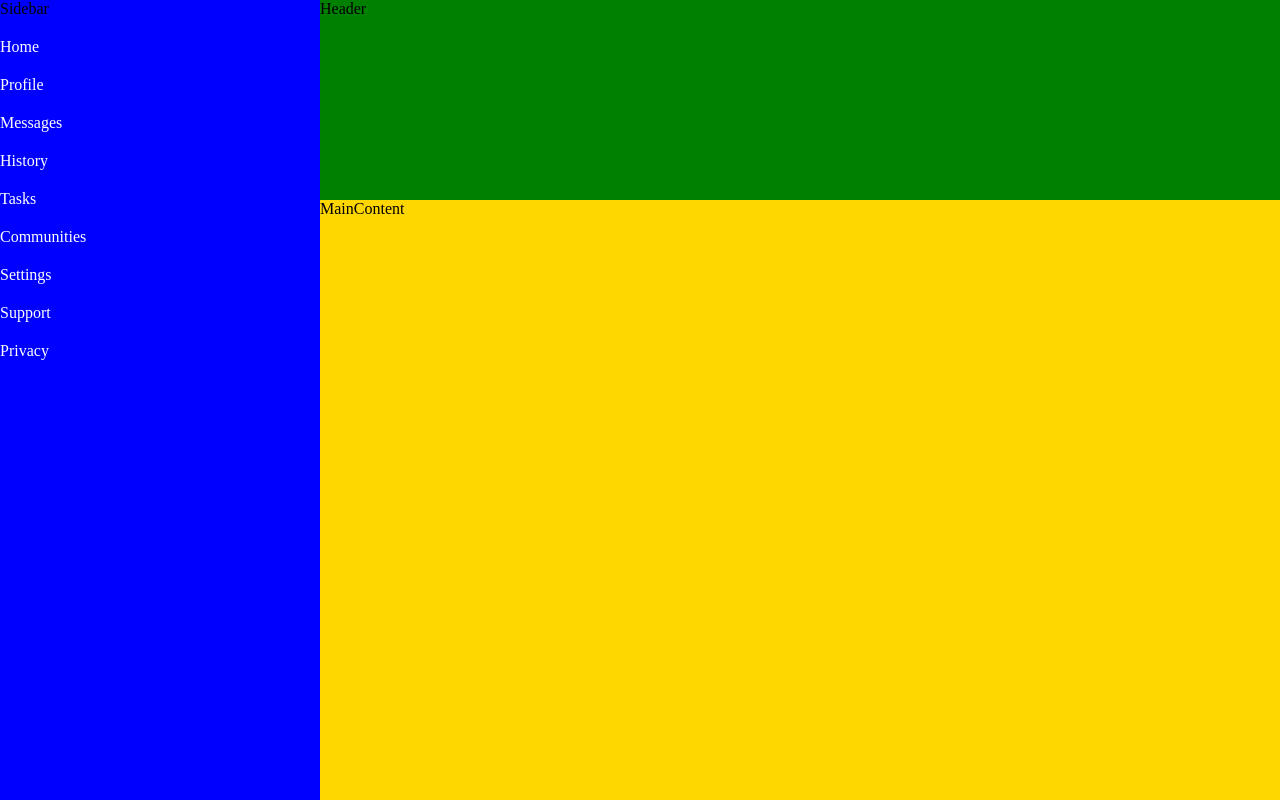
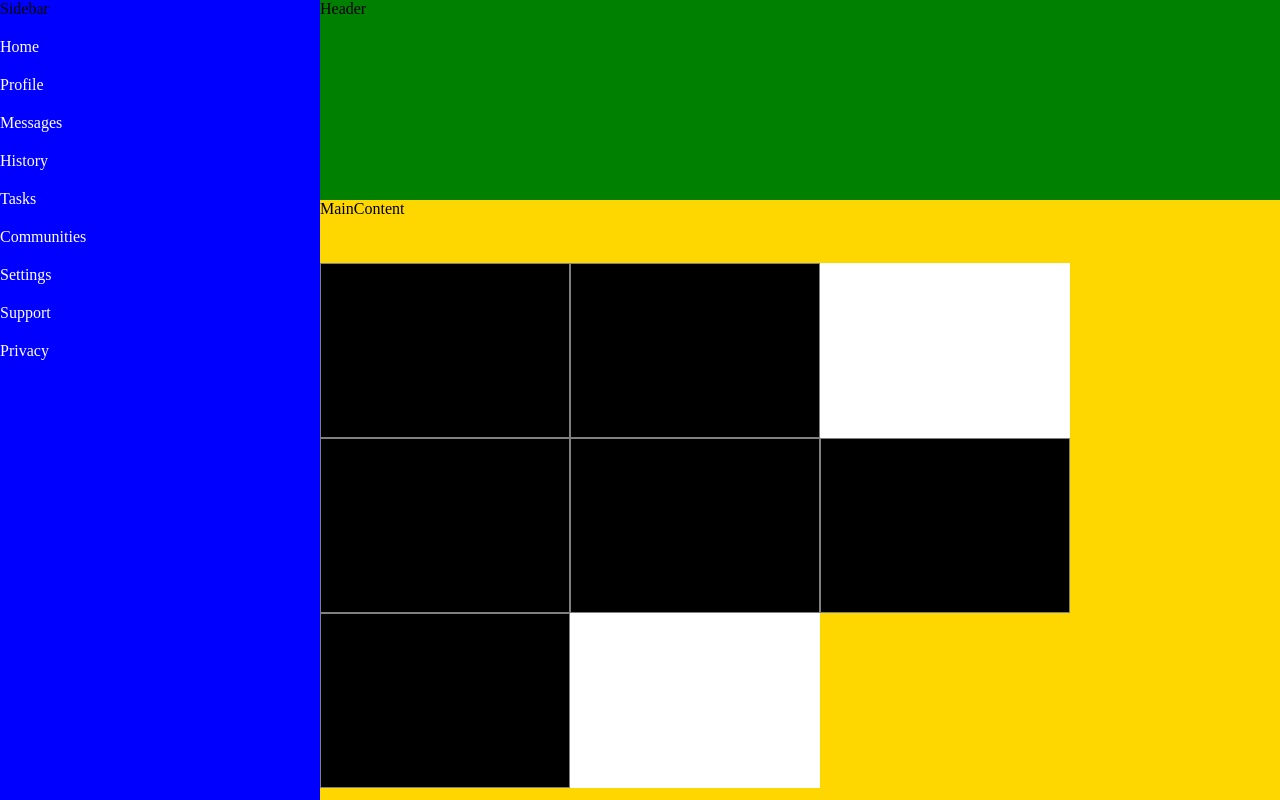
Before and after one commit to AlejandroMullerMoreno/dashboard, a plain HTML site: page index.html in a window 1280 px wide. Drawn offline with Linux system fonts and the light colour scheme.

Commit message:
create a grid container for the main content section

```diff
--- a/index.html
+++ b/index.html
@@ -26,6 +26,7 @@
     </div>
     <div id="mainContent">
         MainContent
+        <div id="mainContentGridContainer">
             <div class="mainContentWindowOne"></div>
             <div class="mainContentWindowOne"></div>
             <div class="mainContentWindowTwo"></div>
@@ -34,6 +35,7 @@
             <div class="mainContentWindowOne"></div>
             <div class="mainContentWindowOne"></div>
             <div class="mainContentWindowTwo"></div>
+        </div>
 
     </div>
 
--- a/styles.css
+++ b/styles.css
@@ -16,8 +16,10 @@
 }
 
 #mainContent{
+    /* display: grid; */
     grid-area: mainContent;
     background-color: gold;
+    /* grid-template: repeat(3,175px)/repeat(3,250px); */
 }
 
 body{
@@ -33,3 +35,18 @@ body{
 .sidebarChild{
     color:white;
 }
+
+#mainContentGridContainer{
+    margin-top: 45px;
+    display: grid;
+    grid-template: repeat(3,175px)/repeat(3,250px);
+}
+
+.mainContentWindowOne{
+    background-color:black;
+    border: 1px solid grey;
+}
+
+.mainContentWindowTwo{
+    background-color: white;
+}
```
Lines whose indentation alone changed are shown as unchanged.
